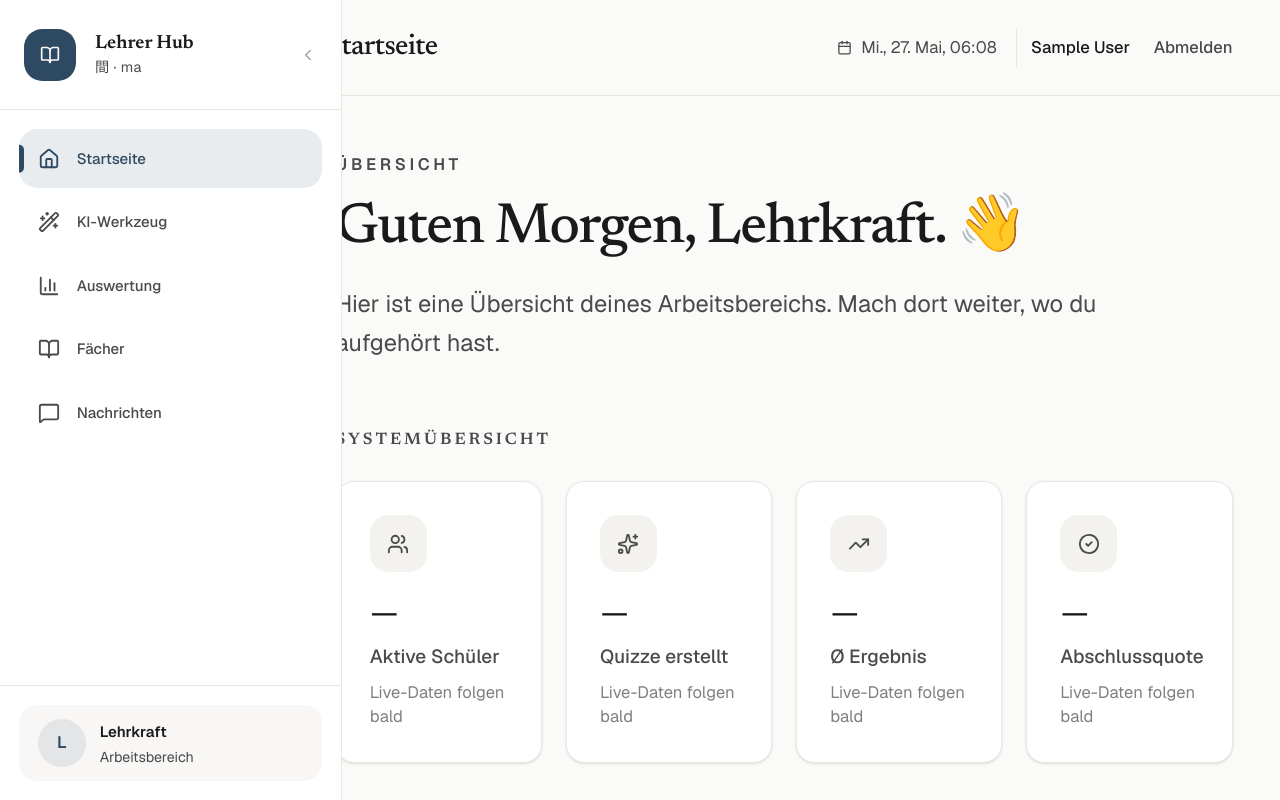
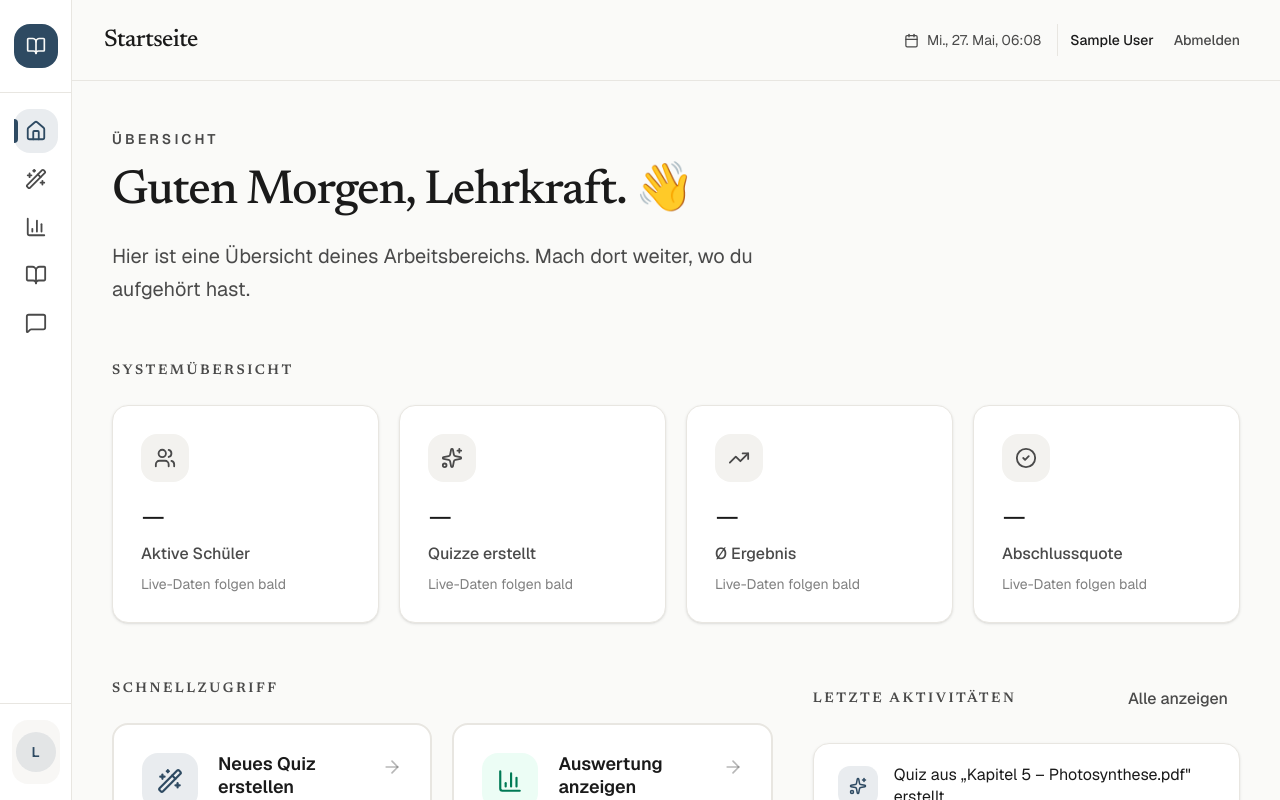
Before and after one commit to SantoshCT111/AI_pipeline, a React (Vite) app in the folder frontend/: page / in a window 1280 px wide. Shown: the top 800 px of the page. Built offline with nearby package versions, Linux system fonts and the light colour scheme; no server answers; sample sign-in values are in the browser's storage.

Commit message:
fix: reduce oversized UI - font 19px→16px, shrink sidebar, collapse by default

```diff
--- a/frontend/src/components/NavRail.tsx
+++ b/frontend/src/components/NavRail.tsx
@@ -24,8 +24,8 @@ interface NavRailProps {
   embedded?: boolean;
 }
 
-const EXPANDED_W  = 'w-72';   // 288px expanded
-const COLLAPSED_W = 'w-20';   // 80px collapsed
+const EXPANDED_W  = 'w-60';   // 240px expanded
+const COLLAPSED_W = 'w-[72px]';   // 72px collapsed
 
 export default function NavRail({
   isCollapsed,
@@ -104,7 +104,7 @@ export default function NavRail({
                   'transition-colors duration-150',
                   'focus-visible:outline-none focus-visible:ring-2 focus-visible:ring-ring',
                   isCollapsed
-                    ? 'justify-center w-12 h-12'
+                    ? 'justify-center w-11 h-11'
                     : 'gap-3.5 px-4 py-3.5',
                   isActive
                     ? 'bg-primary/10 text-primary'
--- a/frontend/src/index.css
+++ b/frontend/src/index.css
@@ -61,9 +61,8 @@
   }
 
   html {
-    /* 19px root — every rem utility scales automatically */
-    font-size: 19px;
-    line-height: 1.7;
+    font-size: 16px;
+    line-height: 1.6;
   }
 
   body {
--- a/frontend/src/layouts/DashboardLayout.tsx
+++ b/frontend/src/layouts/DashboardLayout.tsx
@@ -14,8 +14,8 @@ const pageTitles: Record<string, string> = {
   '/comms':     'Nachrichten',
 };
 
-const SIDEBAR_EXPANDED = 288;
-const SIDEBAR_COLLAPSED = 80;
+const SIDEBAR_EXPANDED = 240;
+const SIDEBAR_COLLAPSED = 72;
 
 export default function DashboardLayout() {
   const location = useLocation();
@@ -33,8 +33,9 @@ export default function DashboardLayout() {
     () => (typeof window === 'undefined' ? true : window.innerWidth >= 1024),
   );
   const [sidebarCollapsed, setSidebarCollapsed] = useState(() => {
-    if (typeof window === 'undefined') return false;
-    return window.localStorage.getItem('teacherHub.sidebarCollapsed') === 'true';
+    if (typeof window === 'undefined') return true;
+    const saved = window.localStorage.getItem('teacherHub.sidebarCollapsed');
+    return saved === null ? true : saved === 'true';
   });
   const [mobileSidebarOpen, setMobileSidebarOpen] = useState(false);
 
```
